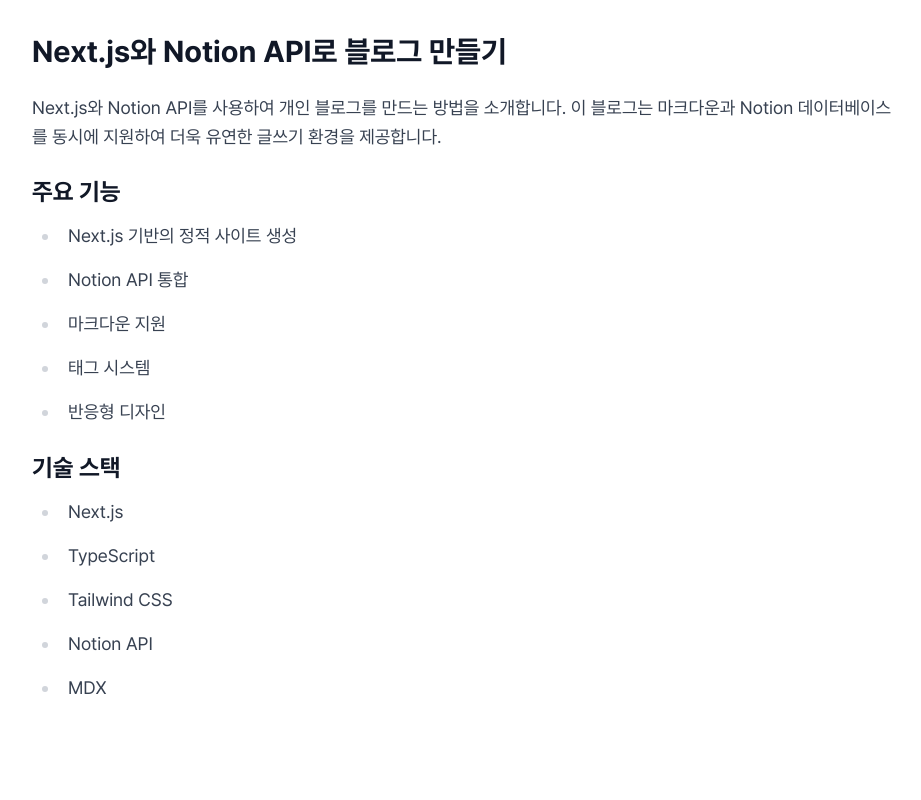
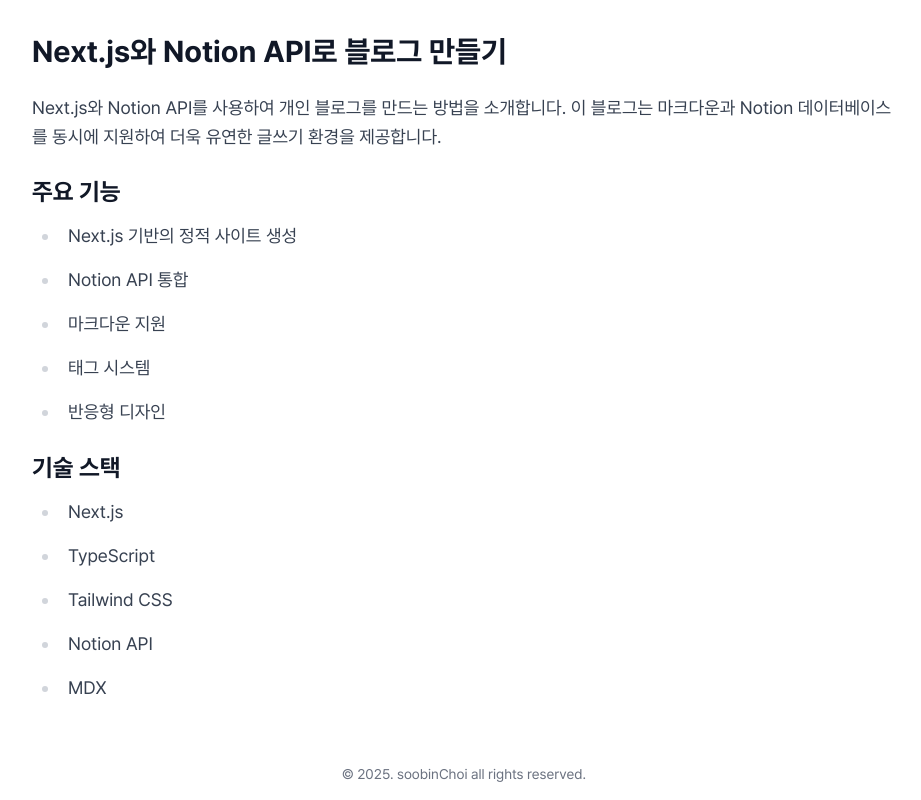
Before and after one commit to devsoob/dev-soob-log, a Next.js app: page /posts/2025-06-03-nextjs-notion-blog in a window 1280 px wide. Shown: the part 341-1141 px from the top of the page, without its empty margins (176-1097 px from the left). Before the commit the page ends 1089 px from the top, so only its background shows below. Built offline with nearby package versions, Linux system fonts and the light colour scheme; no server answers.

Commit message:
Feat: add Footer component and update page layouts

```diff
--- /dev/null
+++ b/components/Footer.tsx
@@ -0,0 +1,13 @@
+export default function Footer() {
+  const year = new Date().getFullYear();
+
+  return (
+    <footer className="w-full py-4">
+      <div className="px-5 text-center">
+        <p className="text-sm text-gray-500 dark:text-gray-400">
+          © {year}. soobinChoi all rights reserved.
+        </p>
+      </div>
+    </footer>
+  );
+}
--- a/pages/index.tsx
+++ b/pages/index.tsx
@@ -6,6 +6,7 @@ import Search from "@/components/Search";
 import Head from "next/head";
 import { useState } from "react";
 import Header from "@/components/Header";
+import Footer from "@/components/Footer";
 
 interface Props {
   posts: UnifiedPost[];
@@ -33,9 +34,9 @@ export default function Home({ posts }: Props) {
         <meta property="og:type" content="website" />
       </Head>
 
-      <div className="min-h-screen bg-white dark:bg-black">
+      <div className="min-h-screen bg-white dark:bg-black flex flex-col">
         <Header />
-        <main className="max-w-4xl mx-auto px-4 pt-24 pb-8">
+        <main className="flex-1 max-w-4xl mx-auto px-4 pt-24 pb-8 w-full">
           <div className="mb-8">
             <Search onSearchResults={handleSearchResults} />
           </div>
@@ -54,6 +55,7 @@ export default function Home({ posts }: Props) {
             )}
           </section>
         </main>
+        <Footer />
       </div>
     </>
   );
--- a/pages/posts/[slug].tsx
+++ b/pages/posts/[slug].tsx
@@ -6,6 +6,7 @@ import Link from 'next/link';
 import { getPublishedPosts } from '@/lib/posts';
 import { UnifiedPost } from '@/types/post';
 import Header from '@/components/Header';
+import Footer from "@/components/Footer";
 
 interface PostPageProps {
   post: UnifiedPost;
@@ -16,7 +17,7 @@ export default function PostPage({ post, mdxSource }: PostPageProps) {
   if (!post) return <div>Post not found</div>;
 
   return (
-    <div className="min-h-screen bg-white dark:bg-black">
+    <div className="min-h-screen bg-white dark:bg-black flex flex-col">
       <Head>
         <title>{post.title}</title>
         <meta name="description" content={post.description} />
@@ -24,7 +25,7 @@ export default function PostPage({ post, mdxSource }: PostPageProps) {
 
       <Header />
 
-      <article className="max-w-4xl mx-auto px-4 pt-24 pb-8">
+      <article className="flex-1 max-w-4xl mx-auto px-4 pt-24 pb-8 w-full">
         <Link href="/" className="text-blue-500 hover:text-blue-600 mb-4 inline-block">
           ← Back to Home
         </Link>
@@ -56,6 +57,7 @@ export default function PostPage({ post, mdxSource }: PostPageProps) {
           <MDXRemote {...mdxSource} />
         </div>
       </article>
+      <Footer />
     </div>
   );
 }
```
